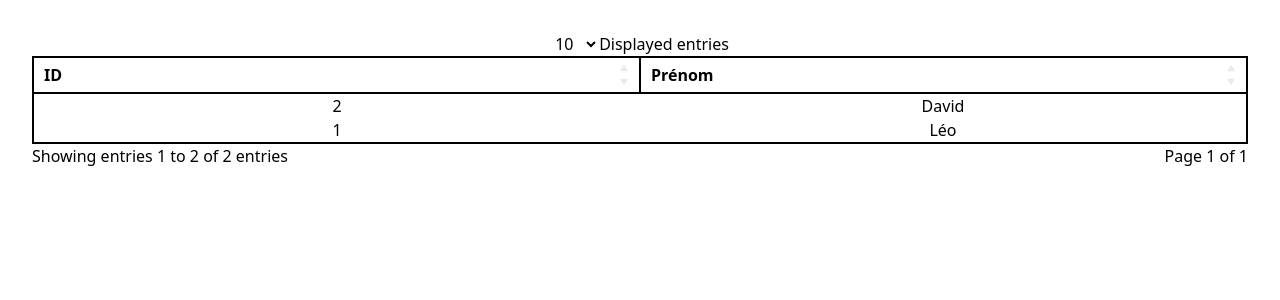
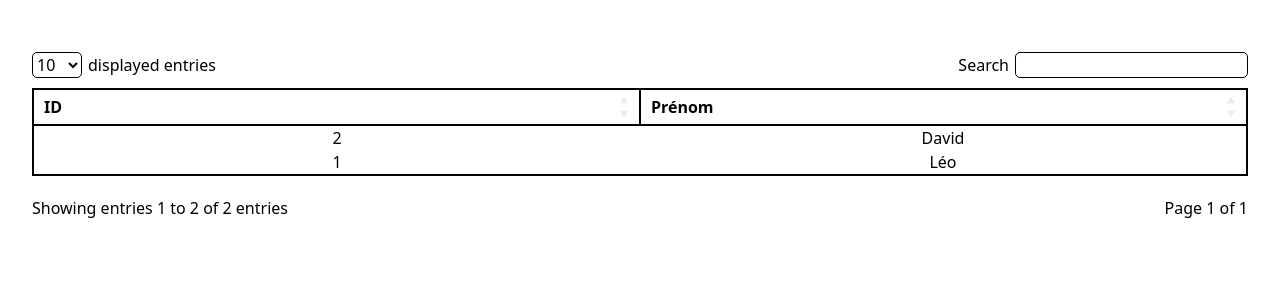
Before and after one commit to zarakeye/react-ts-tab-lib, a React (Vite) app: page / in a window 1280 px wide. Shown: the top 300 px of the page. Built offline with nearby package versions, Linux system fonts and the light colour scheme.

Commit message:
Config ok

```diff
--- a/package.json
+++ b/package.json
@@ -8,7 +8,7 @@
   "types": "./dist/main.d.ts",
   "scripts": {
     "dev": "vite",
-    "build": "tsc -b && vite build",
+    "build": "vite build",
     "lint": "eslint .",
     "preview": "vite preview",
     "prepublishOnly": "vitest run && npm run build"
--- a/src/components/Table/index.tsx
+++ b/src/components/Table/index.tsx
@@ -1,7 +1,6 @@
 /* eslint-disable @typescript-eslint/no-explicit-any */
 import { type ChangeEvent, type ReactNode, useState, useRef, useEffect, JSX } from 'react';
 
-// Session mentorat:
 export type Column<T> = {
   displayName: string;
   property: keyof T;
@@ -14,11 +13,8 @@ export type TableProps<T> = {
   columns: Column<T>[];
   rows: T[];
 }
-// Session mentorat:
 
-// declare function Table <T>(props: TableProps<T>): JSX.Element;
-
-function Table <T extends Record<string, any>>({ columns, rows }: TableProps<T>): JSX.Element {
+function Table <T extends Record<string, any>>({ columns = [], rows = [] }: TableProps<T>): JSX.Element {
   const [sampleLength, setSampleLength] = useState<number>(10);
   const optionsOfNumberOfDisplayedEntries = [10, 20, 50, 100];
   const [currentPage, setCurrentPage] = useState<number>(1);
@@ -29,7 +25,6 @@ function Table <T extends Record<string, any>>({ columns, rows }: TableProps<T>)
   const alphabeticalSortButtonRef = useRef<HTMLButtonElement>(null);
   const reverseAlphabeticalSortButtonRef = useRef<HTMLButtonElement>(null);
 
-
   const handleDisplayedEntriesChange = (e: ChangeEvent<HTMLSelectElement>) => {
     setSampleLength(parseInt(e.target.value));
   }
@@ -37,7 +32,7 @@ function Table <T extends Record<string, any>>({ columns, rows }: TableProps<T>)
   useEffect(() => {
     setRestOfEntries(rows.length % sampleLength);
     setPagesNumber( Math.ceil(rows.length / sampleLength));
-  }, [rows.length, sampleLength, pagesNumber, restOfEntries]);
+  }, [ rows.length, sampleLength]);
 
   useEffect(() => {
     if (currentPage < pagesNumber) {
@@ -46,27 +41,33 @@ function Table <T extends Record<string, any>>({ columns, rows }: TableProps<T>)
       setDisplayedSample(rows.slice(sampleLength * (currentPage - 1)));
     }
   // eslint-disable-next-line react-hooks/exhaustive-deps
-  }, [currentPage, rows, sampleLength, pagesNumber]);
-
-  useEffect(() => {
-    console.log('displayedSample', displayedSample);
-  }, [displayedSample]);
-
-  // const handleAlphabeticalSort = () => {
-  //   const mapValues = displayedSample.map((item) => item)
+  }, [ rows, sampleLength, pagesNumber, restOfEntries]);
 
   return (
     <>
-      <div>
-        <select name="sampleLength" id="sampleLength" onChange={handleDisplayedEntriesChange}>
-          {optionsOfNumberOfDisplayedEntries.map((option, index) => (
-            <option key={index} value={option}>{option}</option>
-          ))}
-        </select>
-        <label htmlFor="sampleLength">Displayed entries</label>
+      <div className='flex justify-between mt-5 mb-2.5'>
+        <div>
+          <select
+            name="sampleLength"
+            id="sampleLength"
+            onChange={handleDisplayedEntriesChange}
+            className='border-1 border-black rounded-[5px] mr-1.5'
+          >
+            {optionsOfNumberOfDisplayedEntries.map((option, index) => (
+              <option key={index} value={option}>{option}</option>
+            ))}
+          </select>
+          <label htmlFor="sampleLength">displayed entries</label>
+        </div>
+
+        <div>
+          <label htmlFor="search">Search</label>
+          <input type="text" name="search" id="search" className='ml-1.5 border-1 border-black rounded-[5px]'/>
+        </div>
       </div>
+
       <table className='w-full border-2'>
-        <thead>
+        <thead >
           <tr>
             {columns.map((key, index) => (
               <th
@@ -110,7 +111,7 @@ function Table <T extends Record<string, any>>({ columns, rows }: TableProps<T>)
         </tbody>
       </table>
 
-      <div className='flex justify-between'>
+      <div className='flex justify-between mt-5'>
         <p>Showing entries {sampleLength * (currentPage - 1) + 1} to {sampleLength * currentPage > rows.length ? rows.length : sampleLength * currentPage} of {rows.length} entries</p>
         {currentPage >= 2 && <button type='button' onClick={() => setCurrentPage(currentPage - 1)}>Previous</button>}
         <p>Page {currentPage} of {pagesNumber}</p>
--- a/src/main.ts
+++ b/src/main.ts
@@ -1,3 +1,3 @@
-import Table from "./components/Table";
+import Table, { type Column, type TableProps } from "./components/Table";
 
-export default Table
+export { Table, type Column, type TableProps };
--- a/tsconfig.app.json
+++ b/tsconfig.app.json
@@ -24,7 +24,7 @@
     /* Enable declaration files */
     "declaration": true,
     "emitDeclarationOnly": false,
-    "declarationDir": "./dist/types",
+    "declarationDir": "./dist",
     "outDir": "./dist"
   },
   "include": ["src"],
```
Also changed, not shown: vite.config.js (+1 -23 lines), vite.config.ts (+1 -23 lines).
